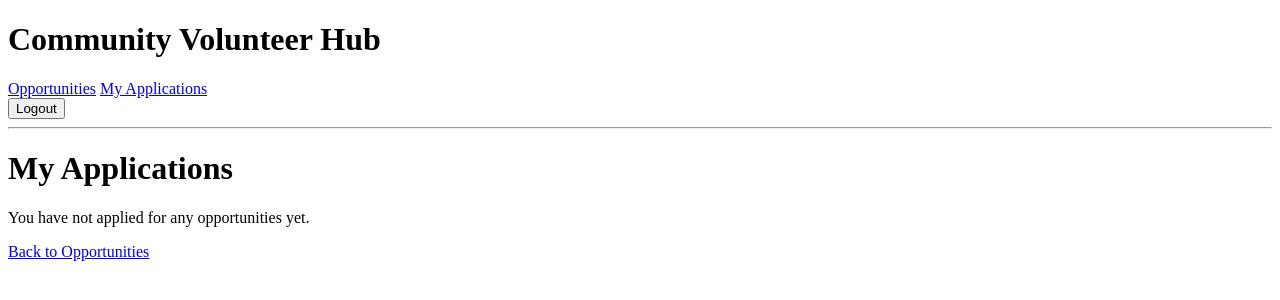
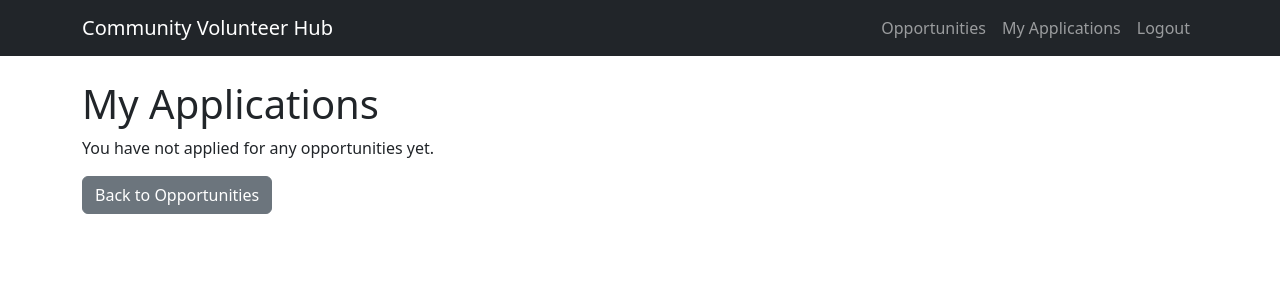
Before and after one commit to mdpos95-tech/volunteerhub_MOD5, a Django app: page /accounts/my-applications/ in a window 1280 px wide. Shown: the top 300 px of the page. Run offline with Django 5.2, Linux system fonts and the light colour scheme; the visitor is signed in with stand-in values (Sample User, id 1); data that the repository does not hold is empty.

Commit message:
working on implementing bootstrap into base html

```diff
--- a/templates/base.html
+++ b/templates/base.html
@@ -1,5 +1,6 @@
 <!DOCTYPE html>
 <html lang="en">
+
 <head>
     <meta charset="UTF-8">
     <meta name="viewport" content="width=device-width, initial-scale=1.0">
@@ -8,32 +9,45 @@
         Community Volunteer Hub
         {% endblock %}
     </title>
+    <link href="https://cdn.jsdelivr.net/npm/bootstrap@5.3.0/dist/css/bootstrap.min.css" rel="stylesheet">
+</head>
 
 <body>
-<header>
-    <h1>Community Volunteer Hub</h1>
-    <nav><a href="{% url 'opportunities:home' %}">Opportunities</a>
+    <nav class="navbar navbar-expand-lg bg-dark navbar-dark">
+        <div class="container">
+            <a class="navbar-brand" href="{% url 'opportunities:home' %}">Community Volunteer Hub</a>
+            <button class="navbar-toggler" type="button" data-bs-toggle="collapse" data-bs-target="mainNavbar"
+                aria-controls="mainNavbar" aria-expanded="false" aria-label="Toggle navigation">
+
+                <span class="navbar-toggler-icon"></span>
+            </button>
+            <div class="collapse navbar-collapse" id="mainNavbar">
+                <div class="navbar-nav ms-auto">
+                    <a class="nav-link" href="{% url 'opportunities:home' %}">Opportunities</a>
                     {% if user.is_authenticated %}
-<a href="{% url 'accounts:my_applications' %}">
-My Applications</a>
-<form action="{% url 'accounts:logout' %}" method="post">
+                    <a class="nav-link" href="{% url 'accounts:my_applications' %}">My Applications</a>
+                    <form action="{% url 'accounts:logout' %}" method="post" class="d-inline">
                         {% csrf_token %}
-    <button type="submit">Logout</button>
+                        <button type="submit" class="btn btn-link nav-link">Logout</button>
                     </form>
                     {% else %}
-        <a href="{% url 'accounts:login' %}">Login</a> |
-        <a href="{% url 'accounts:register' %}">Register</a>
+                    <a class="nav-link" href="{% url 'accounts:login' %}">Login</a>
+                    <a class="nav-link" href="{% url 'accounts:register' %}">Register</a>
                     {% endif %}
+                </div>
+        </div>
     </nav>
-</header>
-<hr> {% if messages %}
+    <main class="container mt-4">
+    {% if messages %}
     {% for message in messages %}
     <p class="alert alert-{{ message.tags }}">{{ message }}</p>
     {% endfor %}
     {% endif %}
-<main>
+
         {% block content %}
         {% endblock %}
     </main>
+    <script src="http://cdn.jsdelivr.net/npm/bootstrap@5.3.0/dist/js/bootstrap.bundle.min.js"></script>
 </body>
+
 </html>
```
Lines whose indentation alone changed are shown as unchanged.
